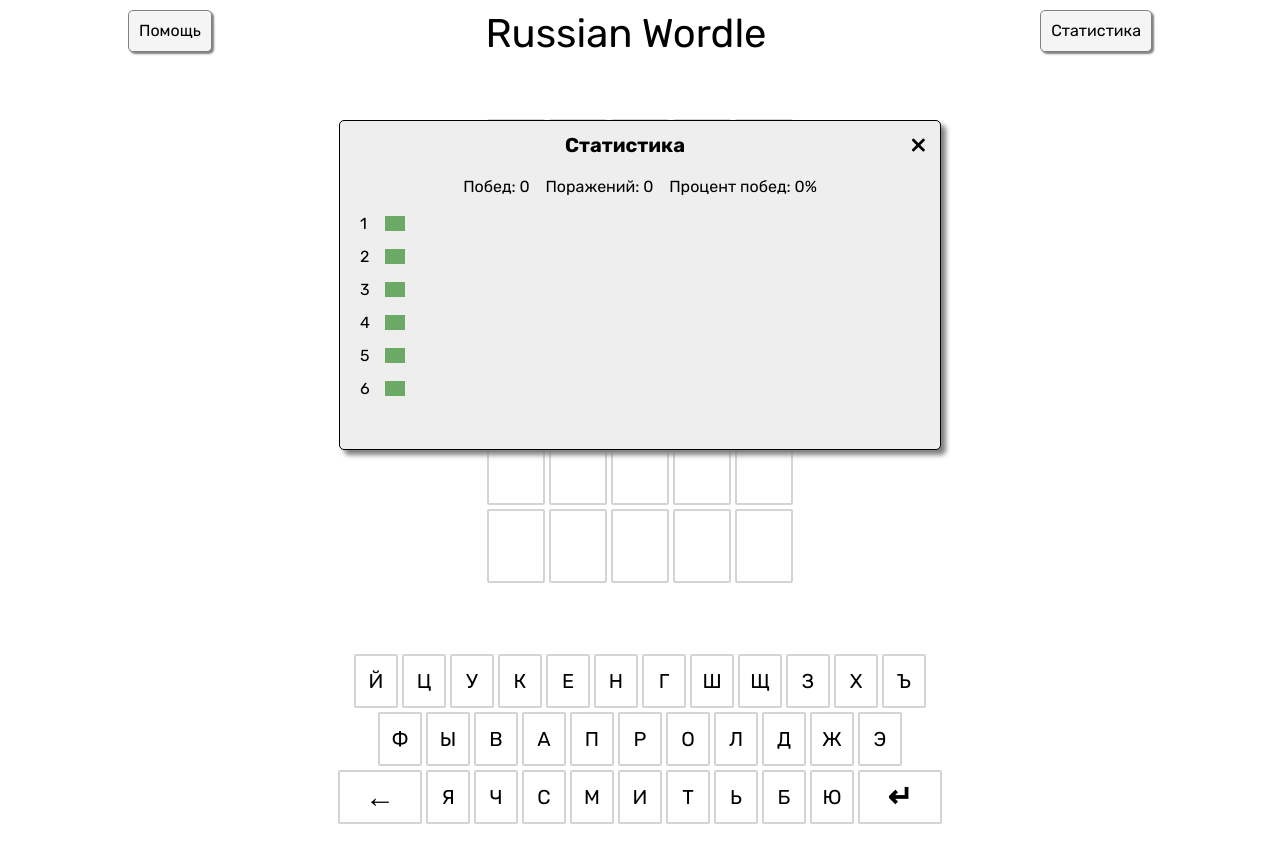
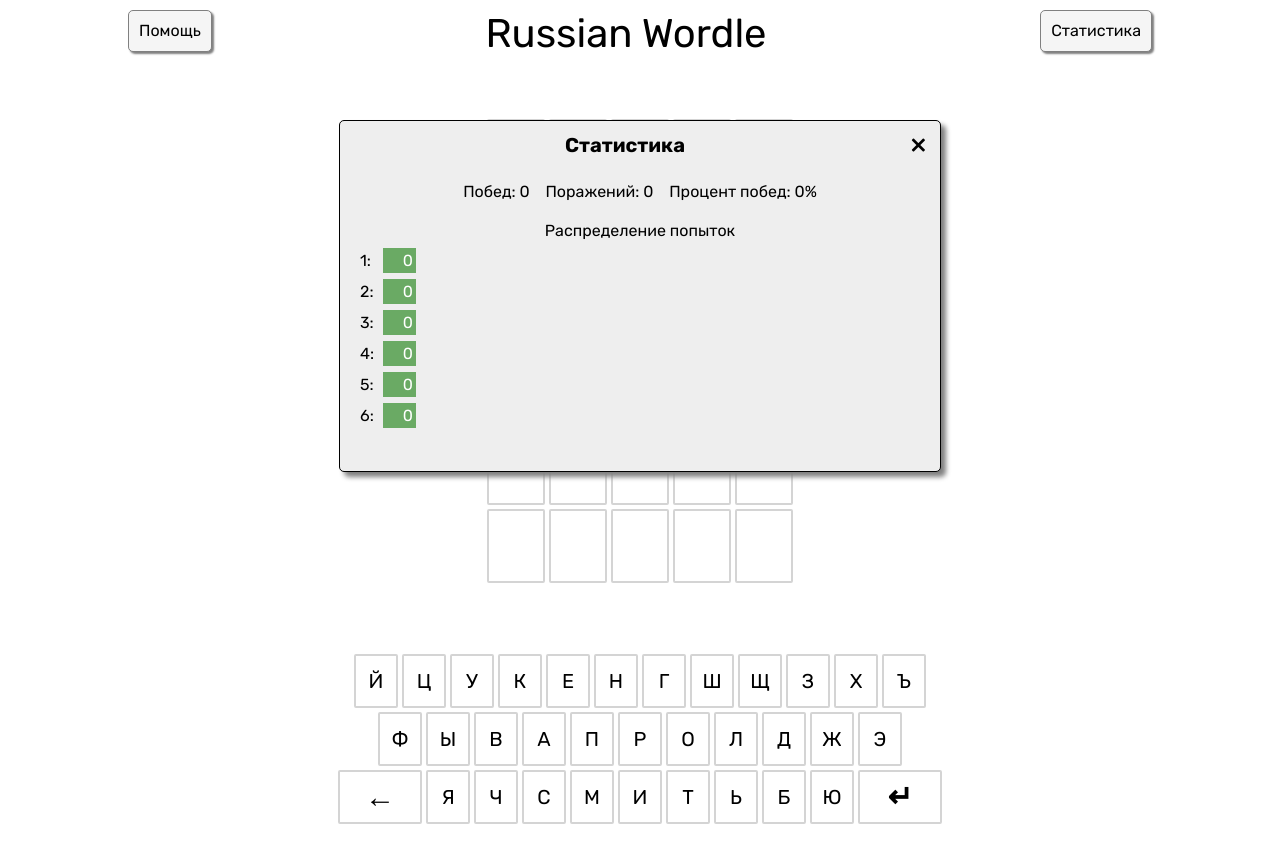
Before and after one commit to grentank/WordleRussian, a plain HTML site: page index.html in a window 1280 px wide. Both pictures are taken after a click on the element "Статистика". Drawn offline with Linux system fonts and the light colour scheme; a web font is replaced by a local one.

Commit message:
Add files via upload

```diff
--- a/app.js
+++ b/app.js
@@ -9,6 +9,7 @@
 let guessedWord = ''; // will be used later
 
 
+
 if(localStorage.getItem('needsReset') === null || localStorage.getItem('needsReset') === 'true') {
     localStorage.clear();
     localStorage.setItem('needsReset', 'false')
@@ -17,7 +18,6 @@
 if(localStorage.getItem('totalWins') === null) localStorage.setItem('totalWins', '0')
 if(localStorage.getItem('totalLosses') === null) localStorage.setItem('totalLosses', '0')
 if(localStorage.getItem('winStats') === null) localStorage.setItem('winStats', '0,0,0,0,0,0')
-
 
 
 // Adding a listener to screen keyboard (needed for correct deleting process after game over)
@@ -157,7 +157,8 @@
         Процент побед: ${winRate}%`;
     const winBars = localStorage.getItem('winStats').split(',').map(element => parseInt(element));
     document.querySelectorAll('.statBar').forEach((divElement,index) => {
-        divElement.style.width = (winBars[index]*450/Math.max(...winBars) + 20).toString() + 'px'
+        divElement.style.width = (winBars[index]*300/Math.max(...winBars) + 30).toString() + 'px';
+        divElement.innerHTML = winBars[index].toString();
     })
 
     // message.style.visibility = 'visible';
@@ -172,5 +173,5 @@
 // document.getElementById('endgame').innerHTML = `Вы проиграли! Загаданное слово было ${hiddenWord} <br> Обновите страницу (F5), чтобы сыграть ещё`;
 // setTimeout(showEndgame,2000)
 //
-// localStorage.setItem('winStats',[0,3,6,9,10,7].toString())
+// localStorage.setItem('winStats',[11,3,6,9,10,7].toString())
 // localStorage.setItem('totalWins',[0,3,6,9,10,7].reduce((a,e) => a+e,0).toString())
--- a/index.html
+++ b/index.html
@@ -112,28 +112,31 @@
         <div class="statRowHeader">
             <div id="statistics"></div>
         </div>
+        <div class="statRowHeader">
+            Распределение попыток
+        </div>
         <div class="statRow">
-            <div class="statNum">1</div>
+            <div class="statNum">1:</div>
             <div class="statBar"></div>
         </div>
         <div class="statRow">
-            <div class="statNum">2</div>
+            <div class="statNum">2:</div>
             <div class="statBar"></div>
         </div>
         <div class="statRow">
-            <div class="statNum">3</div>
+            <div class="statNum">3:</div>
             <div class="statBar"></div>
         </div>
         <div class="statRow">
-            <div class="statNum">4</div>
+            <div class="statNum">4:</div>
             <div class="statBar"></div>
         </div>
         <div class="statRow">
-            <div class="statNum">5</div>
+            <div class="statNum">5:</div>
             <div class="statBar"></div>
         </div>
         <div class="statRow">
-            <div class="statNum">6</div>
+            <div class="statNum">6:</div>
             <div class="statBar"></div>
         </div>
     </div>
--- a/styles.css
+++ b/styles.css
@@ -201,15 +201,30 @@
 
 .statNum {
     margin-left: 20px;
-    padding-top: 3px;
+    display: flex;
+    justify-content: center;
+    align-content: center;
+    flex-direction: column;
     /*margin-top: 3px;*/
     width: 20px;
     height: 30px;
 }
 
 .statBar {
+    text-align: right;
+    margin: 3px;
+    width: 30px;
+    height: 25px;
+    background-color: #6AAA64;
+    color: white;
+    display: flex;
+    justify-content: center;
+    align-content: center;
+    flex-direction: column;
+    padding-right: 3px;
+}
+
+.statRowHeader {
+    text-align: center;
     margin: 5px;
-    width: 20px;
-    height: 15px;
-    background-color: #6AAA64;
 }
```
